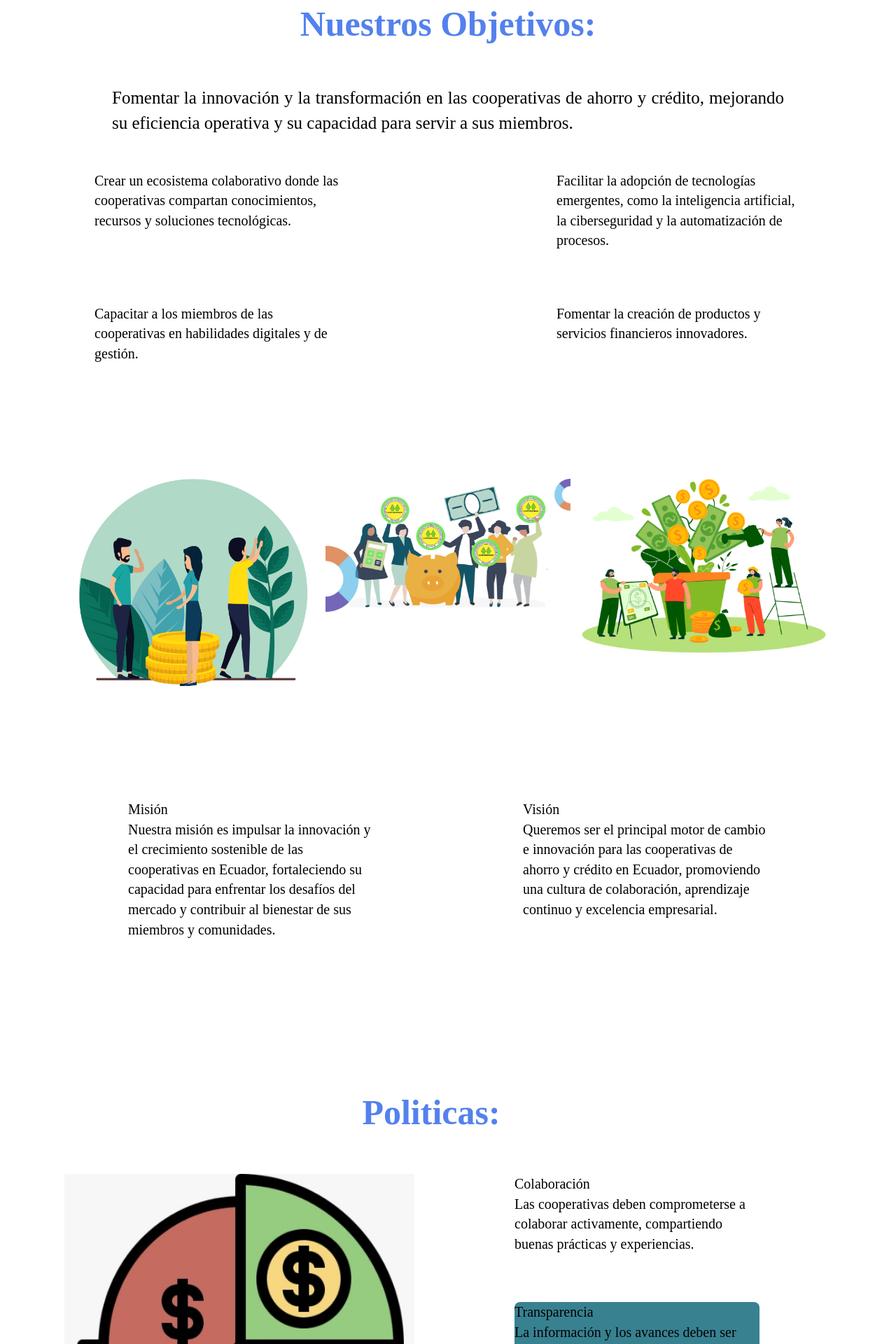
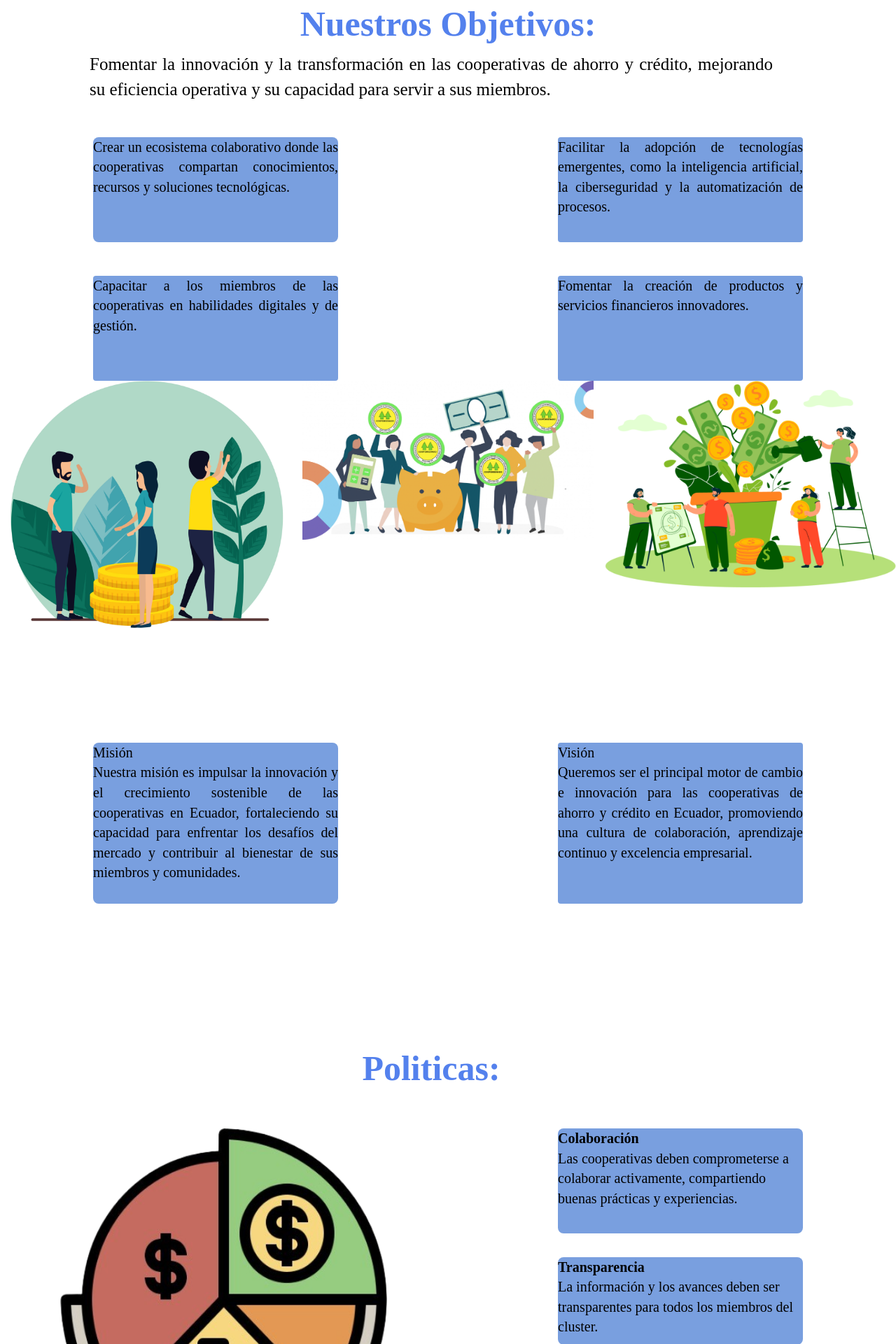
Before and after one commit to ccxnu/borrador-innova, a React (Vite) app: page / in a window 1280 px wide. Shown: the part 860-2780 px from the top of the page at 70% size. Built offline with nearby package versions, Linux system fonts and the light colour scheme.

Commit message:
Avance 13

```diff
--- a/src/components/MainContent/MainContent.jsx
+++ b/src/components/MainContent/MainContent.jsx
@@ -1,18 +1,16 @@
-import { Box, Typography, Grid } from "@mui/material";
+import { Box, Typography, Grid, useTheme } from "@mui/material";
 const MainContent = () => {
+  const theme = useTheme();
   return (
-    <Box
-
-    >
+    <Box>
       <Grid container>
         <Grid item xs={12} md={6}>
           <Typography
-            textAlign="center"
             variant="h2"
             fontWeight="700"
             fontSize="60px"
             color="primary"
-            justifyContent="left"
+            paddingInlineStart={22}
             sx={{ marginTop: "50px" }}
             gutterBottom
           >
@@ -21,6 +19,7 @@ const MainContent = () => {
           <Typography
             variant="body1"
             fontSize="20px"
+            textAlign='justify'
             marginBottom="50px"
             color="secondary"
             paddingInline={22}
@@ -33,6 +32,7 @@ const MainContent = () => {
             económico y social.
           </Typography>
         </Grid>
+
         <Grid item container xs={12} md={6} justifyContent='flex-start'>
           <img src="/static/Logo2.png" width="600px" height="600px"  />
         </Grid>
@@ -47,33 +47,39 @@ const MainContent = () => {
         >
           <strong>Nuestros Objetivos:</strong>
         </Typography>
+        </Grid>
+        <Grid container spacing={6}>
+        <Box>
         <Typography
           textAlign="justify"
           variant="body2"
           fontSize="25px"
           marginBottom="50px"
           color="third"
-          paddingInline={20}
+          paddingInline={22}
         >
           Fomentar la innovación y la transformación en las cooperativas de
           ahorro y crédito, mejorando su eficiencia operativa y su capacidad
           para servir a sus miembros.
         </Typography>
+        </Box>
       </Grid>
-      <Grid container spacing={5}>
-        <Grid item xs={12} md={6} container justifyContent="center">
+      <Grid container spacing={6}>
+        <Grid item xs={12} md={6} container justifyContent="center" >
           <Box
             sx={{
               borderRadius: 2,
               width: 350,
-              height: 110,
-              bgcolor: "",
+              height: 150,
+              textAlign:'justify',
+              bgcolor: theme.palette.sixth.main,
             }}
           >
-            <Typography variant="body2" color="third" fontSize="20px">
+            <Typography variant="body2" fontSize="20px">
               Crear un ecosistema colaborativo donde las cooperativas compartan
               conocimientos, recursos y soluciones tecnológicas.
             </Typography>
+
           </Box>
         </Grid>
         <Grid item container xs={12} md={6} justifyContent="center">
@@ -82,10 +88,11 @@ const MainContent = () => {
               borderRadius: 1,
               width: 350,
               height: 150,
-              bgcolor: "",
+              textAlign:'justify',
+              bgcolor: theme.palette.sixth.main,
             }}
           >
-            <Typography variant="body2" color="third" fontSize="20px">
+            <Typography variant="body2" fontSize="20px">
               Facilitar la adopción de tecnologías emergentes, como la
               inteligencia artificial, la ciberseguridad y la automatización de
               procesos.
@@ -98,10 +105,11 @@ const MainContent = () => {
               borderRadius: 1,
               width: 350,
               height: 150,
-              bgcolor: "",
+              textAlign:'justify',
+              bgcolor: theme.palette.sixth.main,
             }}
           >
-            <Typography variant="body2" color="sixth" fontSize="20px">
+            <Typography variant="body2" fontSize="20px">
               Capacitar a los miembros de las cooperativas en habilidades
               digitales y de gestión.
             </Typography>
@@ -113,7 +121,8 @@ const MainContent = () => {
               borderRadius: 1,
               width: 350,
               height: 150,
-              bgcolor: "",
+              textAlign:'justify',
+              bgcolor: theme.palette.sixth.main,
             }}
           >
             <Typography variant="body2" fontSize="20px">
--- a/src/components/MainContent/MainContent1.jsx
+++ b/src/components/MainContent/MainContent1.jsx
@@ -1,5 +1,6 @@
-import { Box, Typography, Grid } from "@mui/material";
+import { Box, Typography, Grid, useTheme } from "@mui/material";
 const MainContent1 = () => {
+  const theme = useTheme();
   return (
     <Box >
       <Grid>
@@ -21,7 +22,7 @@ const MainContent1 = () => {
 
               width: 350,
               height: 260,
-              bgcolor: "#1d3d",
+              bgcolor: theme.palette.sixth.main,
             }}
           >
             <Typography variant="body2" color="third" fontSize="20px">
@@ -41,7 +42,7 @@ const MainContent1 = () => {
               borderRadius: 2,
               width: 350,
               height: 240,
-              bgcolor: "#1d3",
+              bgcolor: theme.palette.sixth.main,
             }}
           >
             <Typography variant="body2" color="third" fontSize="20px">
@@ -61,7 +62,7 @@ const MainContent1 = () => {
               borderRadius: 2,
               width: 350,
               height: 180,
-              bgcolor: "#1d3d",
+              bgcolor: theme.palette.sixth.main,
             }}
           >
             <Typography variant="body2" color="third" fontSize="20px">
@@ -87,7 +88,7 @@ const MainContent1 = () => {
               borderRadius: 2,
               width: 350,
               height: 180,
-              bgcolor: "#1d3d",
+              bgcolor: theme.palette.sixth.main,
             }}
           >
             <Typography variant="body2" color="third" fontSize="20px">
@@ -111,19 +112,19 @@ const MainContent1 = () => {
             <strong>Servicios:</strong>
           </Typography>
         </Grid>
-        <Grid container spacing={6}>
-          <Grid item xs={12} md={6} container direction="column" spacing={2} alignContent='center'>
+        <Grid container spacing={0}>
+          <Grid item xs={12} md={6} container  alignContent='center'>
             <Grid item>
               <Box
                 sx={{
                   borderRadius: 2,
                   width: 350,
                   height: 150,
-                  bgcolor: "#388191",
+                  bgcolor: theme.palette.sixth.main,
                 }}
               >
                 <Typography variant="body2" color="third" fontSize="20px">
-                  Colaboración
+                  <strong>Colaboración</strong>
                 </Typography>
                 <Typography variant="body2" color="third" fontSize="20px">
                   Las cooperativas deben comprometerse a colaborar activamente,
@@ -137,11 +138,11 @@ const MainContent1 = () => {
                   borderRadius: 2,
                   width: 350,
                   height: 125,
-                  bgcolor: "#388191",
+                  bgcolor: theme.palette.sixth.main,
                 }}
               >
                 <Typography variant="body2" color="third" fontSize="20px">
-                  Transparencia
+                  <strong>Transparencia</strong>
                 </Typography>
                 <Typography variant="body2" color="third" fontSize="20px">
                   La información y los avances deben ser transparentes para
@@ -155,11 +156,11 @@ const MainContent1 = () => {
                   borderRadius: 2,
                   width: 350,
                   height: 125,
-                  bgcolor: "#388191",
+                  bgcolor: theme.palette.sixth.main,
                 }}
               >
                 <Typography variant="body2" color="third" fontSize="20px">
-                  Inclusión
+                  <strong>Inclusión</strong>
                 </Typography>
                 <Typography variant="body2" color="third" fontSize="20px">
                   Todas las cooperativas, independientemente de su tamaño o
--- a/src/components/MainContent/Maincontent0.jsx
+++ b/src/components/MainContent/Maincontent0.jsx
@@ -1,12 +1,8 @@
-import { Box, Typography, Grid } from "@mui/material";
+import { Box, Typography, Grid, useTheme } from "@mui/material";
 const MainContent0 = () => {
+  const theme = useTheme();
   return (
-    <Box
-      sx={{
-        fontFamily: "Inter",
-        padding: "100px",
-      }}
-    >
+    <Box>
       <Grid
         container
         spacing={2}
@@ -26,19 +22,16 @@ const MainContent0 = () => {
         </Grid>
       </Grid>
       <Grid container spacing={6}>
-        <Grid container
-          item
-          xs={12}
-          md={6}
-          justifyContent="center"
-          sx={{ marginBottom: "300px" }}
+        <Grid item container xs={12} md={6} justifyContent="center"
+          sx={{ marginBottom: "200px" }}
         >
           <Box
             sx={{
               borderRadius: 2,
               width: 350,
-              height: 110,
-              bgcolor: "",
+              height: 230,
+              textAlign:'justify',
+              bgcolor: theme.palette.sixth.main,
             }}
           >
             <Typography variant="body2" color="third" fontSize="20px">
@@ -57,8 +50,9 @@ const MainContent0 = () => {
             sx={{
               borderRadius: 1,
               width: 350,
-              height: 150,
-              bgcolor: "",
+              height: 230,
+              textAlign:'justify',
+              bgcolor: theme.palette.sixth.main,
             }}
           >
             <Typography variant="body2" color="third" fontSize="20px">
@@ -75,7 +69,7 @@ const MainContent0 = () => {
         <Grid container justifyContent="center">
           <Typography
             textAlign="center"
-            variant="body1"
+            variant="body2"
             fontSize="50px"
             marginBottom="50px"
             color="secondary"
@@ -83,22 +77,22 @@ const MainContent0 = () => {
             <strong>Politicas:</strong>
           </Typography>
         </Grid>
-        <Grid container spacing={6}>
+        <Grid container spacing={12}>
           <Grid item container xs={12} md={6} justifyContent="flex-end">
-            <img src="/static/politicas.jpg" width="500px" height="500px" />
+            <img src="/static/politicas.png" width="500px" height="500px" />
           </Grid>
-          <Grid item xs={12} md={6} container justifyContent='center'>
-            <Grid item container justifyContent='center'>
+          <Grid item xs={12} md={6} container justifyContent='flex-end'>
+            <Grid item container justifyContent='center' >
               <Box
                 sx={{
                   borderRadius: 2,
                   width: 350,
                   height: 150,
-                  bgcolor: "",
+                  bgcolor: theme.palette.sixth.main,
                 }}
               >
                 <Typography variant="body2" fontSize="20px">
-                  Colaboración
+                  <strong>Colaboración</strong>
                 </Typography>
                 <Typography variant="body2" fontSize="20px">
                   Las cooperativas deben comprometerse a colaborar activamente,
@@ -106,17 +100,17 @@ const MainContent0 = () => {
                 </Typography>
               </Box>
             </Grid>
-            <Grid item>
+            <Grid item container justifyContent='center'>
               <Box
                 sx={{
                   borderRadius: 2,
                   width: 350,
                   height: 125,
-                  bgcolor: "#388191",
+                  bgcolor: theme.palette.sixth.main,
                 }}
               >
                 <Typography variant="body2"  fontSize="20px">
-                  Transparencia
+                  <strong>Transparencia</strong>
                 </Typography>
                 <Typography variant="body2"  fontSize="20px" >
                   La información y los avances deben ser transparentes para
@@ -124,17 +118,17 @@ const MainContent0 = () => {
                 </Typography>
               </Box>
             </Grid>
-            <Grid item>
+            <Grid item container justifyContent='center'>
               <Box
                 sx={{
                   borderRadius: 2,
                   width: 350,
                   height: 125,
-
+                  bgcolor: theme.palette.sixth.main,
                 }}
               >
                 <Typography variant="body2" color="third" fontSize="20px">
-                  Inclusión
+                  <strong>Inclusión</strong>
                 </Typography>
                 <Typography variant="body2" color="third" fontSize="20px">
                   Todas las cooperativas, independientemente de su tamaño o
--- a/src/components/footer/Footer.jsx
+++ b/src/components/footer/Footer.jsx
@@ -4,7 +4,7 @@ const Footer = () => {
   return (
     <Box
       sx={{
-        backgroundColor: "#D7DBDD",
+        backgroundColor: "fifth",
         padding: "20px",
         textAlign: "center",
       }}
@@ -13,14 +13,14 @@ const Footer = () => {
         <Grid container justifyContent="space-between">
           <Typography
             variant="body2"
-            color="#17202A"
+            color="fifth"
 
           >
             Terms & Conditions.
           </Typography>
           <Typography
             variant="body2"
-            color="#17202A"
+            color="fifth"
             letterSpacing="50%"
 
           >
@@ -28,14 +28,14 @@ const Footer = () => {
           </Typography>
           <Typography
             variant="body2"
-            color="#17202A"
+            color="fifth"
 
           >
             CONTACT US
           </Typography>
           <Typography
             variant="body2"
-            color="#17202A"
+            color="#fith"
 
           >
             POWERED BY INNOVA COOP
--- a/src/components/footer/Footer0.jsx
+++ b/src/components/footer/Footer0.jsx
@@ -1,91 +1,57 @@
-import { Typography, Box, Grid } from "@mui/material";
+import { Typography, Box, Grid, useTheme } from "@mui/material";
 
 const Footer = () => {
+  const theme = useTheme();
   return (
     <Box
       sx={{
-        backgroundColor: "#4A235A",
+        backgroundColor: "primary",
         padding: "20px",
         textAlign: "center",
+        bgcolor: theme.palette.fourth.main,
       }}
     >
       <Box>
-        <Grid container justifyContent="space-around">
+        <Grid container justifyContent="space-around" color="primary">
           <Box>
-            <Typography
-              variant="body1"
-              color="#FBFCFC"
-
-            >
+            <Typography variant="body1" color="primary">
               Nuestra Oficina:
             </Typography>
-            <Typography
-              variant="body2"
-              color="#FBFCFC"
-
-            >
+            <Typography variant="body2" color="primary">
               Mexico y curazaoo
             </Typography>
-            <Typography
-              variant="body2"
-              color="#FBFCFC"
-
-            >
+            <Typography variant="body2" color="primary">
               ✆+593..........
             </Typography>
-            <Typography
-              variant="body2"
-              color="#FBFCFC"
-
-            >
+            <Typography variant="body2" color="primary">
               ✉Info@INNOVA.coop
             </Typography>
           </Box>
           <Box>
-            <Typography
-              variant="body1"
-              color="#FBFCFC"
-              letterSpacing="50%"
-
-            >
+            <Typography variant="body1" color="primary" letterSpacing="50%">
               Links:
             </Typography>
             <Box>
-              <span fontFamily="Inter">Sobre Nosotros</span>
+              <Typography variant="body2" color="primary" >Sobre Nosotros</Typography>
             </Box>
             <Box>
-              <span fontFamily="Inter">Contáctenos</span>
+              <Typography variant="body2" color="primary">Contáctenos</Typography>
             </Box>
             <Box>
-              <span fontFamily="Inter">Nuestros Servicios</span>
+              <Typography variant="body2" color="primary">Nuestros Servicios</Typography>
             </Box>
             <Box>
-              <span fontFamily="Inter">Productos</span>
+              <Typography variant="body2" color="primary">Productos</Typography>
             </Box>
           </Box>
           <Box>
-            <Typography
-              variant="body1"
-              color="#FBFCFC"
-              letterSpacing="50%"
-
-            >
+            <Typography variant="body2" color="primary" letterSpacing="50%">
               Horarios de Atención
             </Typography>
-            <Typography
-              variant="body2"
-              color="#FBFCFC"
-              letterSpacing="50%"
-
-            >
+            <Typography variant="body2" color="primary" letterSpacing="50%">
               Lunes-Viernes
             </Typography>
-            <Typography
-              variant="body1"
-              color="#FBFCFC"
-              letterSpacing="50%"
-
-            >
+            <Typography variant="body2" color="primary" letterSpacing="50%">
               08:00 - 18:00
             </Typography>
           </Box>
```
Also changed, not shown: src/App.jsx (+7 -9 lines), public/static/politicas.jpg (deleted), public/static/politicas.png (added).
